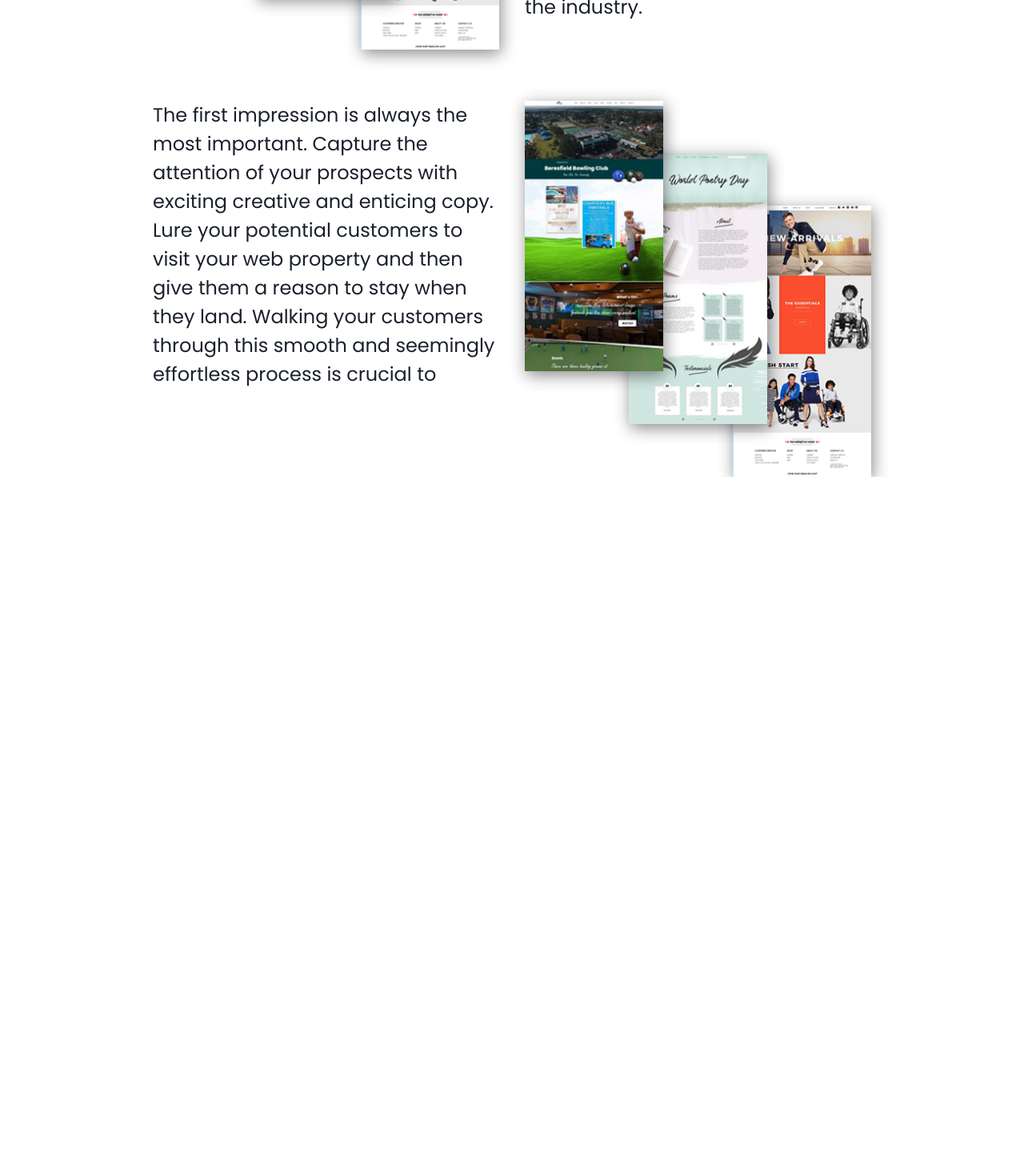
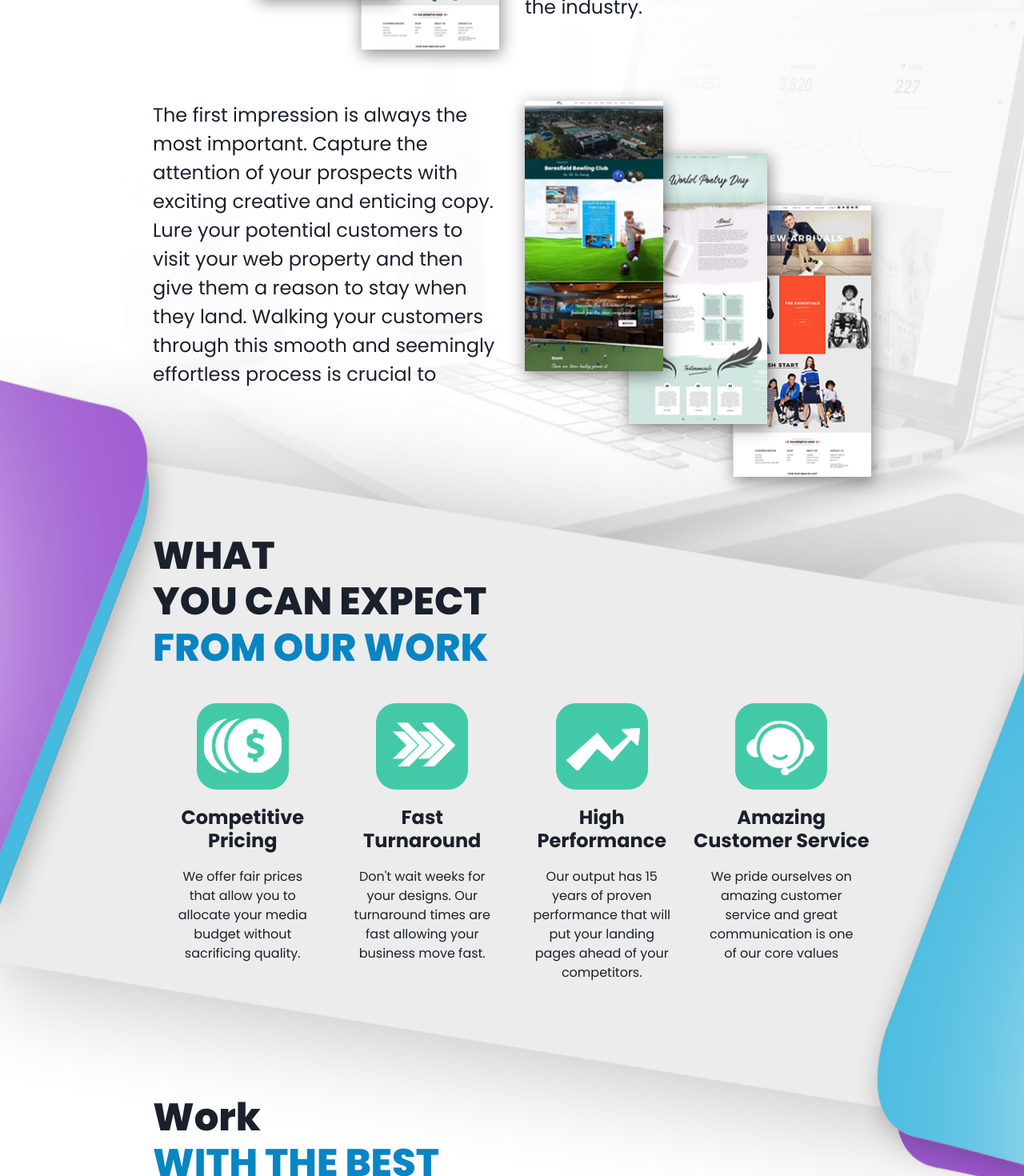
Before and after one commit to suntoes/msb8-wellthy-soul, a React (Create React App) app: page / in a window 1280 px wide. Shown: the part 1260-2730 px from the top of the page at 80% size. Before the commit the page ends 1856 px from the top, so only its background shows below. Built offline with nearby package versions, Linux system fonts and the light colour scheme.

Commit message:
40% composition

```diff
--- a/src/App.js
+++ b/src/App.js
@@ -5,12 +5,16 @@ import Fonts from './components/fonts'
 
 import Hero from './compositions/hero'
 import WhyBluesky from './compositions/why-bluesky'
+import WorkExpectation from './compositions/work-expectation'
+import WorkWithTheBest from './compositions/work-with-the-best'
 
 const App = () => (
   <Chakra>
     <Fonts />
     <Hero />
     <WhyBluesky />
+    <WorkExpectation />
+    <WorkWithTheBest />
   </Chakra>
 )
 
--- a/src/compositions/hero.js
+++ b/src/compositions/hero.js
@@ -9,8 +9,7 @@ const Hero = () => (
       position="absolute"
       zIndex={-1}
       w="full"
-      h="100vh"
-      maxH="930px"
+      h="930px"
       bgImage='url("images/background-pattern.png")'
       bgRepeat="no-repeat"
       bgPosition="center"
@@ -20,7 +19,6 @@ const Hero = () => (
     <Box w="full">
       <Container maxW="1410px">
         <Navbar />
-        <Delayed>
           <Box
             mt={['80px', 90, 100]}
             display={{ base: 'block', lg: 'none' }}
@@ -31,11 +29,13 @@ const Hero = () => (
               fontSize={['38px', '50px', '54px', '58px', '60px']}
               color="white"
             >
+              <Delayed>
               INCREASE{' '}
               <span style={{ color: 'var(--chakra-colors-black)' }}>
                 SALES AND GENERATE
               </span>{' '}
               MORE LEADS
+              </Delayed>
             </Heading>
           </Box>
 
@@ -51,17 +51,21 @@ const Hero = () => (
                   fontSize={['48px', '50px', '54px', '58px', '60px']}
                   color="white"
                 >
+                  <Delayed>
                   INCREASE{' '}
                   <span style={{ color: 'var(--chakra-colors-black)' }}>
                     SALES AND GENERATE
                   </span>{' '}
                   MORE LEADS
+                  </Delayed>
                 </Heading>
               </Box>
 
               <Stack direction="column">
                 <Box w={{ base: '60%', md: '50%' }} fontSize={{base: 18, md: 24}} color="white">
+                  <Delayed delay={0.2}>
                   High converting websites and landing pages
+                  </Delayed>
                 </Box>
                 <Box
                   display={{ base: 'block', md: 'none' }}
@@ -73,10 +77,13 @@ const Hero = () => (
                     sm: 'translateY(-20%)'
                   }}
                 >
+                  <Delayed from="right" delay={0.6}>
                   <Image src="images/tv-web-asset.png" />
+                  </Delayed>
                 </Box>
               </Stack>
 
+              <Delayed delay={0.4}>
               <Stack direction={{ base: 'column', xl: 'row' }} pt={5}>
                 <Button
                   variant="bluesky"
@@ -108,6 +115,7 @@ const Hero = () => (
                   SCHEDULE A CALL
                 </Button>
               </Stack>
+            </Delayed>
             </Stack>
 
             <Box
@@ -115,10 +123,11 @@ const Hero = () => (
               alignSelf="end"
               w={{ md: '70%', lg: '100%' }}
             >
+              <Delayed from="up" delay={0.6}>
               <Image src="images/tv-web-asset.png" />
+              </Delayed>
             </Box>
           </Stack>
-        </Delayed>
       </Container>
     </Box>
   </>
--- a/src/compositions/why-bluesky.js
+++ b/src/compositions/why-bluesky.js
@@ -10,7 +10,14 @@ const DelayedImage = ({ src }) => (
 
 const WhyBluesky = () => (
   <>
-    <Box w="full" pt={[20, 20, 20, 20, 1]}>
+    <Box
+      bgImage="url(images/background-asset.png)"
+      bgPosition={{base: "center", xl: "right"}}
+      bgRepeat="no-repeat"
+      w="full"
+      pt={[20, 20, 20, 20, 1]}
+      pb={40}
+    >
       <Container maxW="930px" centerContent>
         <Stack direction={{base: "column", md: "row"}} spacing={8} mb={{base: 8, md: 16}}>
           <Box display="flex" w={{base: "70%",md: "full"}} h={[250, 400, 470]} justify="space-between">
@@ -31,7 +38,10 @@ const WhyBluesky = () => (
               fontSize={['36px', '39px', '42px', '45px', '48px']}
               mb="2rem"
             >
-              WHY CHOOSE <Text color="blue" transform="translateX(5%)">BLUESKY DESIGN?</Text>
+              WHY CHOOSE
+              <Delayed from="right" fromOpaque={false} onView={true}>
+                <Text color="blue" transform="translateX(5%)">BLUESKY DESIGN?</Text>
+              </Delayed>
             </Heading>
             Becase the performance of your marketing creative will determine the
             success of your product of service. With over 15 years of digital
@@ -39,7 +49,7 @@ const WhyBluesky = () => (
             top marketing design agencies in the industry.
           </Box>
         </Stack>
-         <Stack direction={{base: "column", md: "row-reverse"}} spacing={8}>
+         <Stack direction={{base: "column", md: "row-reverse"}} zIndex={1} spacing={8}>
           <Box display="flex" w={{base: '70%', md: "full"}} h={[250, 400, 470]} alignSelf="end" justify="space-between">
             <Box zIndex={2} alignSelf="start" w="40%">
               <DelayedImage src="images/work-sample.png" />
@@ -52,11 +62,13 @@ const WhyBluesky = () => (
             </Box>
           </Box>
           <Box w="full" fontSize={{base: 18, md: 24}}>
+            <Delayed onView={true} fromOpaque={false}>
             The first impression is always the most important. Capture the
             attention of your prospects with exciting creative and enticing copy.
             Lure your potential customers to visit your web property and then
             give them a reason to stay when they land. Walking your customers
             through this smooth and seemingly effortless process is crucial to
+            </Delayed>
          </Box>
         </Stack>
       </Container>
--- /dev/null
+++ b/src/compositions/work-expectation.js
@@ -0,0 +1,71 @@
+import { Box, Container, Image, Heading, SimpleGrid, Stack, Text} from '@chakra-ui/react'
+
+import Delayed from '../components/delayed'
+
+const expectationList = [
+  {
+    iconSrc: 'images/coin-icon.png',
+    title: 'Competitive\nPricing',
+    description: `We offer fair prices that allow you to allocate your media budget without sacrificing quality.`
+  },
+  {
+    iconSrc: 'images/boost-icon.png',
+    title: 'Fast\nTurnaround',
+    description: `Don't wait weeks for your designs. Our turnaround times are fast allowing your business move fast.`
+  },
+  {
+    iconSrc: 'images/hike-icon.png',
+    title: 'High\nPerformance',
+    description: `Our output has 15 years of proven performance that will put your landing pages ahead of your competitors.`
+  },
+  {
+    iconSrc: 'images/customer-support-icon.png',
+    title: 'Amazing\nCustomer Service',
+    description: `We pride ourselves on amazing customer service and great communication is one of our core values`
+  }
+]
+
+const WorkExpectation = () => (
+    <Box
+      zIndex={0}
+      w="full"
+      my="-330px"
+      bgImage='url("images/background-pattern-01.png")'
+      bgRepeat="no-repeat"
+      bgPosition="center"
+      bgSize={{base: "100% 100%", "2xl": "100% 100%"}}
+    >
+    <Container py="240px" maxW="930px">
+      <Heading fontWeight={800} fontSize={['36px', '39px', '42px', '45px', '48px']}>
+        WHAT
+        <Text>YOU CAN EXPECT</Text>
+        <Delayed from="right" fromOpaque={false} onView={true}>
+        <Text color="blue">FROM OUR WORK</Text>
+        </Delayed>
+      </Heading>
+      <SimpleGrid mb={20} columns={{base: 2, md: 4}}>
+        {
+          expectationList.map(({iconSrc, title, description}, i) => (
+          <Delayed
+            from="down"
+            fromOpaque={false}
+            onView={true}
+            delay={0.4 * i}
+            hoverable
+          >
+            <Stack mt={10} align="center" key={'expect-'+(i+1)} spacing={4}>
+              <Image src={iconSrc} />
+              <Box display="flex" h="65px" pt={1} alignItems="center" justifyContent="center">
+                <Heading w="full" whiteSpace="pre-wrap" align="center" fontSize={{base: 18, md: 24}}>{title}</Heading>
+              </Box>
+              <Box w="full" align="center" px={5}>{description}</Box>
+            </Stack>
+          </Delayed>
+          ))
+        }
+      </SimpleGrid>
+   </Container>
+    </Box>
+)
+
+export default WorkExpectation
--- /dev/null
+++ b/src/compositions/work-with-the-best.js
@@ -0,0 +1,55 @@
+import { Box, Button, Container, Image, Heading, Stack, Text } from '@chakra-ui/react'
+
+import Delayed from '../components/delayed'
+
+const WorkWithTheBest = () => (
+  <Box
+    py="150px"
+    w="full"
+  >
+    <Container maxW="930px">
+          <Heading fontWeight={800} fontSize={['36px', '39px', '42px', '45px', '48px']} mb="1rem">
+            Work
+            <Delayed onView={true} fromOpaque={false}>
+            <Text color="blue">
+              WITH THE BEST
+            </Text>
+            </Delayed>
+          </Heading>
+
+      <Stack align="center" direction={{base: "column-reverse", md: "row"}}>
+       <Stack w="full">
+          <Box fontSize={{base: 18, md: 24}} mb={{base: "1rem", md: "2rem"}}>
+            When you work with Bluesky you are not just working
+            with a design company. With every design, get an
+            expert set of eyes from marketing veterans. Pretty
+            sites from other design companies may look nice, but
+            when every acquisition counts make sure you are
+            working with the best by choosing BlueSky.
+          </Box>
+
+          <Delayed onView={true} delay={0.2} fromOpaque={false}>
+          <Button
+            variant="bluesky"
+            bg="yellow"
+            fontSize={{base: 18, md: 24}}
+            px={[6, 8]}
+            w={['100%', 'fit-content']}
+            maxW={{base: 250, md: 320}}
+          >
+            START YOUR DESIGN
+          </Button>
+          </Delayed>
+        </Stack>
+
+        <Box w={{base: "70%" ,md: "full"}}>
+          <Delayed onView={true} from="right" fromOpaque={false} delay={0.4}>
+          <Image src="images/development-web-asset.png"/>
+          </Delayed>
+        </Box>
+      </Stack>
+    </Container>
+  </Box>
+)
+
+export default WorkWithTheBest
```
Also changed, not shown: public/images/background-asset-01.png, public/images/background-asset-03.png.
